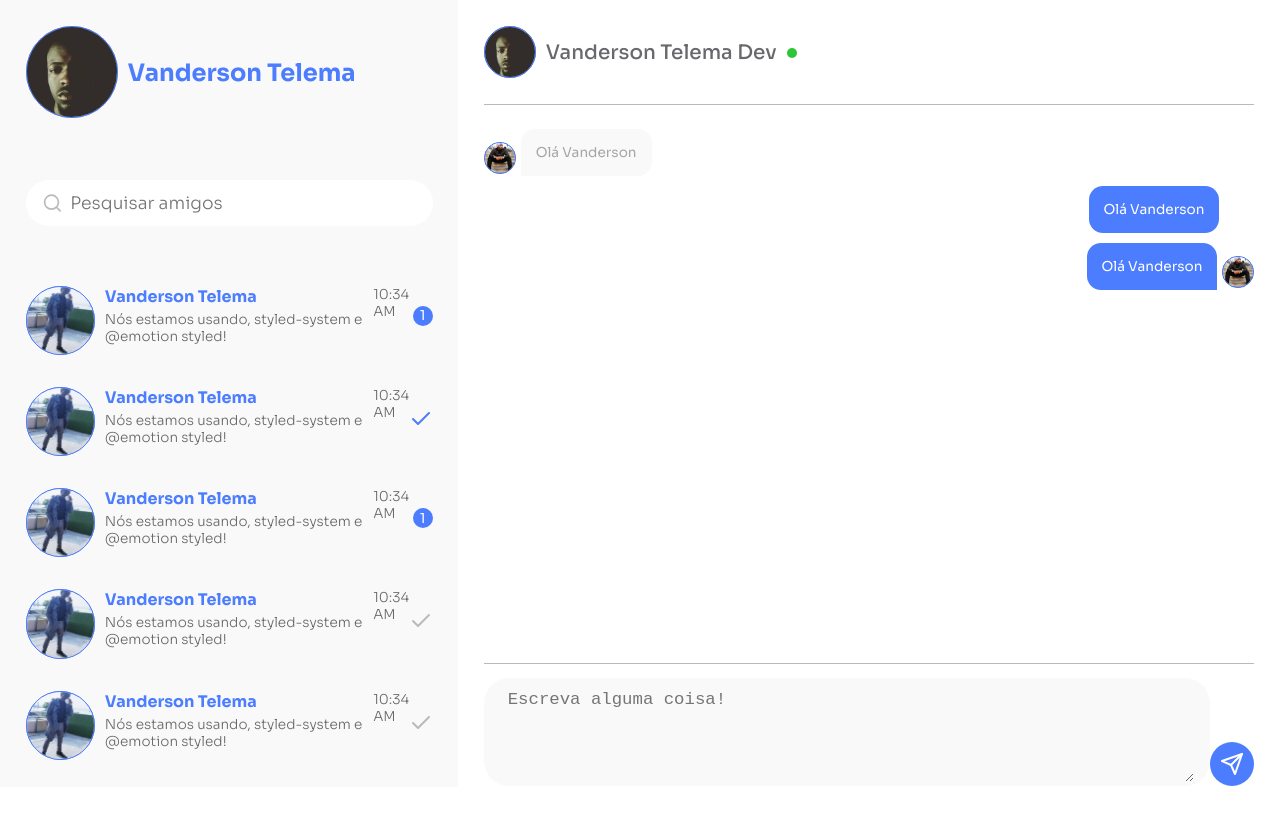
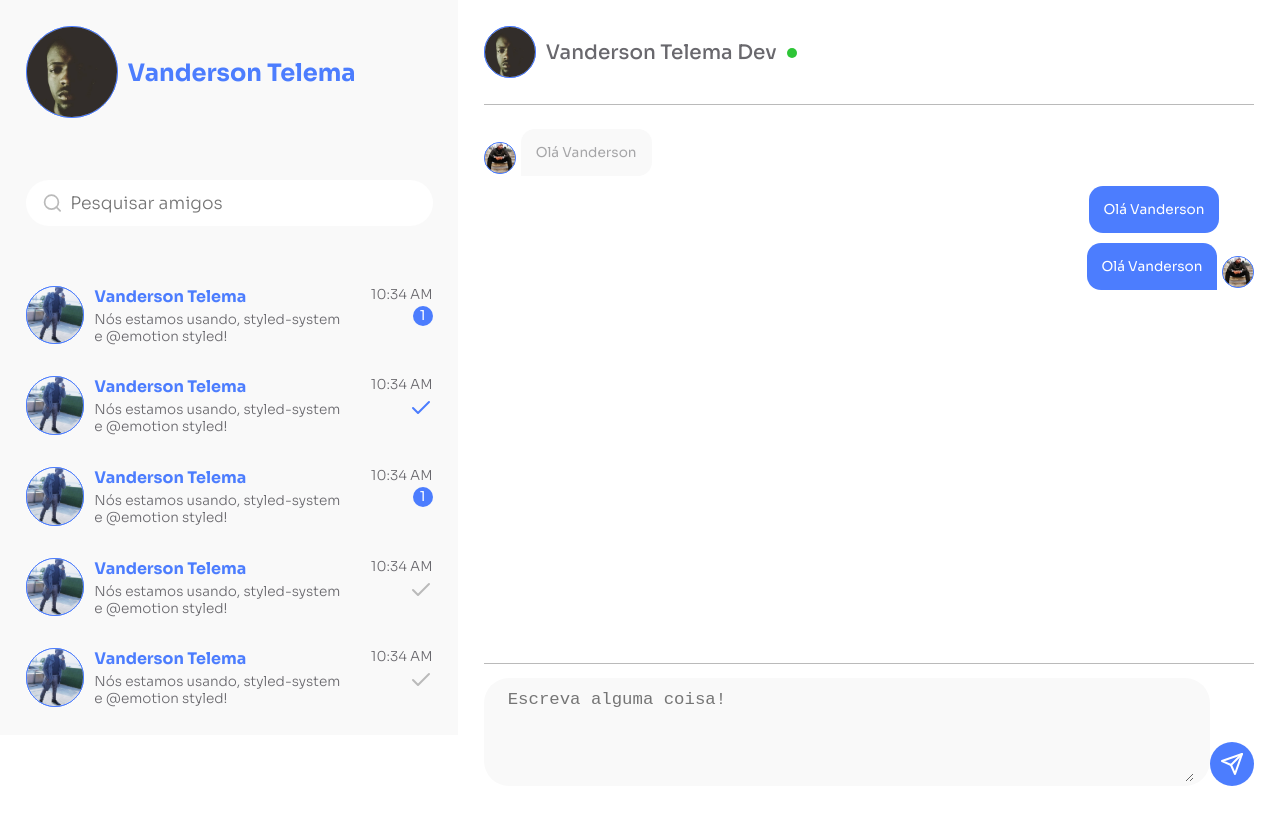
Before and after one commit to Vanderson7593/socialize, a Next.js app: page / in a window 1280 px wide. Built offline with nearby package versions, Linux system fonts and the light colour scheme.

Commit message:
chat item alignment

```diff
--- a/client/views/messenger/components/left-side/components/chat/index.tsx
+++ b/client/views/messenger/components/left-side/components/chat/index.tsx
@@ -10,14 +10,14 @@ const Chat: FC<{ isReaded: boolean; c: boolean }> = ({ isReaded, c }) => {
   return (
     <View style={{ cursor: 'pointer' }}>
       <Flex>
-        <Flex style={{ gap: 10 }}>
+        <Flex flex={1} style={{ gap: 10 }}>
           <Avatar src="/van.jpg" width={70} height={70} />
-          <Flex flexDirection="column" style={{ gap: 4 }} width={279}>
+          <Flex flexDirection="column" style={{ gap: 4 }} width={306}>
             <Heading color={colors.BLUE}>Vanderson Telema</Heading>
             <Text>Nós estamos usando, styled-system e @emotion styled!</Text>
           </Flex>
         </Flex>
-        <Flex position="relative">
+        <Flex flex={2} justifyContent="flex-end" position="relative">
           <Text>10:34 AM</Text>
           <View position="absolute" top={20} right={0}>
             {isReaded ? <Badge>1</Badge> : c ? <Check /> : <Check stroke={colors.BLUE} />}
```
